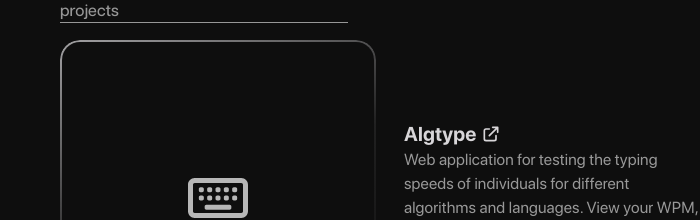
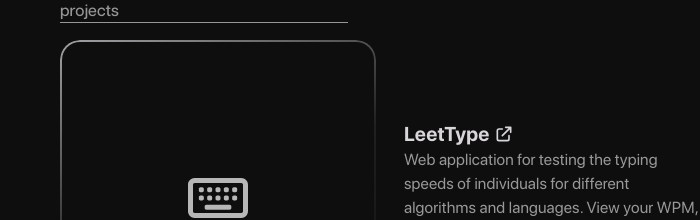
Before and after one commit to TheDXport/xinsite, a Next.js app: page / in a window 1280 px wide. Shown: the part 2060-2280 px from the top of the page, without its empty margins (580-1280 px from the left). Built offline with nearby package versions, Linux system fonts and the light colour scheme; a web font is replaced by a local one.

Commit message:
updated Projects

```diff
--- a/src/app/components/Projects.tsx
+++ b/src/app/components/Projects.tsx
@@ -69,10 +69,10 @@
 
   const projectData: ProjectProps[] = [
     {
-      title: "Algtype",
-      link: "https://algtype.vercel.app",
+      title: "LeetType",
+      link: "https://leet-type.vercel.app",
       desc: "Web application for testing the typing speeds of individuals for different algorithms and languages. View your WPM, accuracy, time per word, and errors made",
-      icon: "FaRegKeyboard", // Icon string name
+      icon: "FaRegKeyboard",
       tag1: "Typescript",
       tag2: "Next.js",
     },
@@ -80,7 +80,7 @@
       title: "Game of Life",
       link: " https://github.com/TheDXport/BacteriaSim",
       desc: "A remade version of Conway's Game of Life, where bacteria can move and grow with similar rules to the original game",
-      icon: "FaBacteria", // Using the string name that maps to the icon component
+      icon: "FaBacteria",
       tag1: "Java",
     },
 
@@ -88,14 +88,14 @@
       title: "Wordle",
       link: "https://github.com/TheDXport/wordle",
       desc: "A complete clone of the popular word game, Wordle, built in 2024",
-      icon: "CiMemoPad", // Using the string name that maps to the icon component
+      icon: "CiMemoPad",
       tag1: "C",
     },
     {
       title: "Personal Website",
       link: "https://github.com/TheDXport/xinsite",
       desc: "The current & most revamped version of my portfolio, built in 2024",
-      icon: "CgWebsite", // Icon string name
+      icon: "CgWebsite",
       tag1: "Typescript",
       tag2: "Next.js",
     },
@@ -112,7 +112,6 @@
       {/* Flex container for the cards */}
       <div className="flex flex-col mt-4 gap-6 w-full">
         {projectData.map((item, index) => {
-          // Get the corresponding icon component from the mapping
           const IconComponent = iconMapping[item.icon];
 
           return (
@@ -121,7 +120,6 @@
                 className="box2 group flex justify-center items-center p-[15%] sm:p-[15%] md:px-[20%] lg:p-[12%] xl:p-[20%] rounded-2xl "
                 onMouseEnter={() => {}}
                 onMouseLeave={() => {}}>
-                {/* Render the corresponding icon component with dynamic size */}
                 <a href={item.link}>
                   <IconComponent
                     size={iconSize}
```
